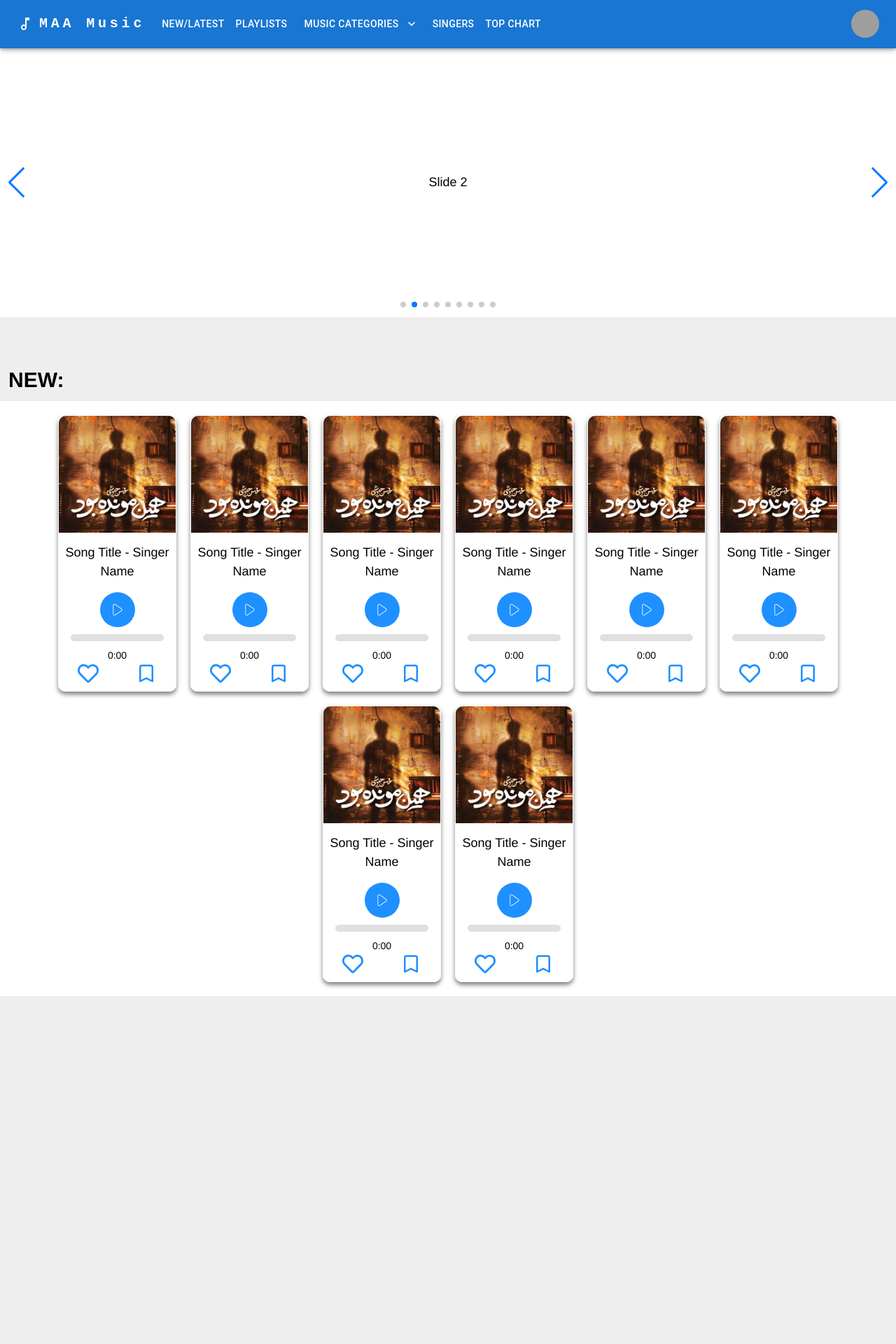
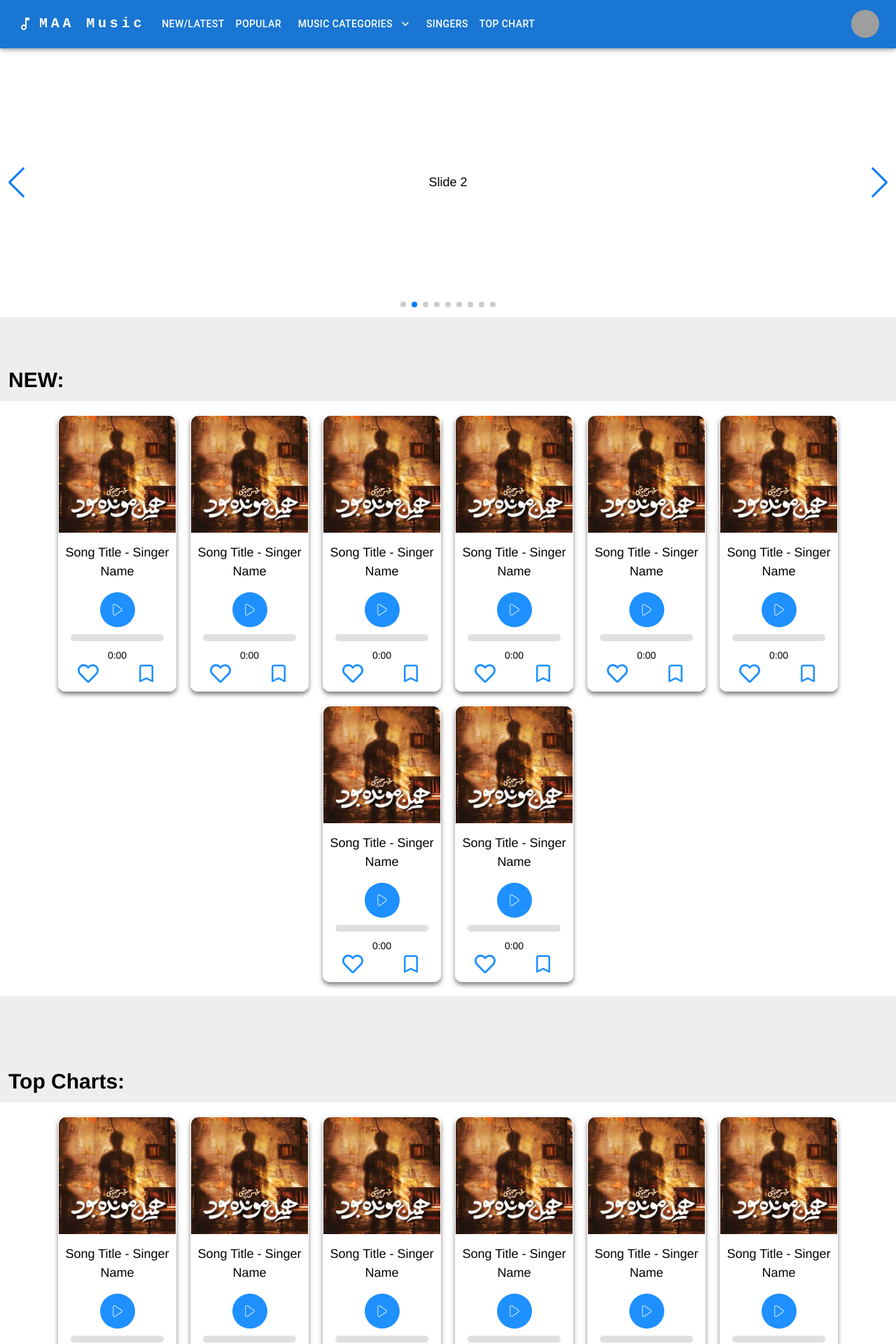
Before and after one commit to mohammadrezataghian/test-nextApp, a Next.js app: page / in a window 1280 px wide. Shown: the top 1920 px of the page at 70% size. Before the commit the page ends 1455 px from the top, so only its background shows below. Built offline with nearby package versions, Linux system fonts and the light colour scheme; grey boxes are pictures that could not be loaded.

Commit message:
handling links and dynamic titles

```diff
--- a/app/NavBar.tsx
+++ b/app/NavBar.tsx
@@ -1,35 +1,50 @@
-'use client'
-import * as React from 'react';
-import AppBar from '@mui/material/AppBar';
-import Box from '@mui/material/Box';
-import Toolbar from '@mui/material/Toolbar';
-import IconButton from '@mui/material/IconButton';
-import Typography from '@mui/material/Typography';
-import Menu from '@mui/material/Menu';
-import MenuIcon from '@mui/icons-material/Menu';
-import Container from '@mui/material/Container';
-import Avatar from '@mui/material/Avatar';
-import Button from '@mui/material/Button';
-import Tooltip from '@mui/material/Tooltip';
-import MenuItem from '@mui/material/MenuItem';
-import AudiotrackOutlinedIcon from '@mui/icons-material/AudiotrackOutlined';
-import CustomizedMenus from './Menu';
+"use client";
+import * as React from "react";
+import AppBar from "@mui/material/AppBar";
+import Box from "@mui/material/Box";
+import Toolbar from "@mui/material/Toolbar";
+import IconButton from "@mui/material/IconButton";
+import Typography from "@mui/material/Typography";
+import Menu from "@mui/material/Menu";
+import MenuIcon from "@mui/icons-material/Menu";
+import Container from "@mui/material/Container";
+import Avatar from "@mui/material/Avatar";
+import Button from "@mui/material/Button";
+import Tooltip from "@mui/material/Tooltip";
+import MenuItem from "@mui/material/MenuItem";
+import AudiotrackOutlinedIcon from "@mui/icons-material/AudiotrackOutlined";
+import CustomizedMenus from "./Menu";
+import Link from "next/link";
+import { usePathname } from "next/navigation";
+import classNames from "classnames";
 
 const pages = [
-  { title: 'New/Latest' },
-  { title: 'Playlists' },
+  { title: "New/Latest", href: "/new-latest" },
+  { title: "Popular", href: "./" },
   {
-    title: 'Music Categories',
-    subMenu: ['Pop', 'Rock', 'Jazz', 'Hip Hop', 'R & B']
+    title: "Music Categories",
+    href: "./",
+    subMenu: ["Pop", "Rock", "Jazz", "Hip Hop", "R & B", "Classic"],
   },
-  { title: 'Singers' },
-  { title: 'Top Chart' }
+  { title: "Singers", href: "./" },
+  { title: "Top Chart", href: "./" },
 ];
-const settings = ['Profile', 'Account', 'Dashboard', 'Logout'];
+const settings = ["Profile", "Account", "Dashboard", "Logout"];
 
 function ResponsiveAppBar() {
-  const [anchorElNav, setAnchorElNav] = React.useState<null | HTMLElement>(null);
-  const [anchorElUser, setAnchorElUser] = React.useState<null | HTMLElement>(null);
+  const [anchorElNav, setAnchorElNav] = React.useState<null | HTMLElement>(
+    null
+  );
+  const [anchorElUser, setAnchorElUser] = React.useState<null | HTMLElement>(
+    null
+  );
+
+  const router = usePathname();
+  React.useEffect(() => {
+    // Update the title based on the current route
+    const currentPage = pages.find((page) => page.href === router);
+    document.title = currentPage ? currentPage.title : "MAA MUSIC";
+  }, [router]);
 
   const handleOpenNavMenu = (event: React.MouseEvent<HTMLElement>) => {
     setAnchorElNav(event.currentTarget);
@@ -47,10 +62,13 @@ function ResponsiveAppBar() {
   };
 
   return (
+    <>
       <AppBar position="static">
         <Container maxWidth="xl">
           <Toolbar disableGutters>
-          <AudiotrackOutlinedIcon sx={{ display: { xs: 'none', md: 'flex' }, mr: 1 }} />
+            <AudiotrackOutlinedIcon
+              sx={{ display: { xs: "none", md: "flex" }, mr: 1 }}
+            />
             <Typography
               variant="h6"
               noWrap
@@ -58,18 +76,18 @@ function ResponsiveAppBar() {
               href="#app-bar-with-responsive-menu"
               sx={{
                 mr: 2,
-              display: { xs: 'none', md: 'flex' },
-              fontFamily: 'monospace',
+                display: { xs: "none", md: "flex" },
+                fontFamily: "monospace",
                 fontWeight: 700,
-              letterSpacing: '.3rem',
-              color: 'inherit',
-              textDecoration: 'none',
+                letterSpacing: ".3rem",
+                color: "inherit",
+                textDecoration: "none",
               }}
             >
-            MAA Music
+              <Link href="/">MAA Music</Link>
             </Typography>
 
-          <Box sx={{ flexGrow: 1, display: { xs: 'flex', md: 'none' } }}>
+            <Box sx={{ flexGrow: 1, display: { xs: "flex", md: "none" } }}>
               <IconButton
                 size="large"
                 aria-label="account of current user"
@@ -84,26 +102,38 @@ function ResponsiveAppBar() {
                 id="menu-appbar"
                 anchorEl={anchorElNav}
                 anchorOrigin={{
-                vertical: 'bottom',
-                horizontal: 'left',
+                  vertical: "bottom",
+                  horizontal: "left",
                 }}
                 keepMounted
                 transformOrigin={{
-                vertical: 'top',
-                horizontal: 'left',
+                  vertical: "top",
+                  horizontal: "left",
                 }}
                 open={Boolean(anchorElNav)}
                 onClose={handleCloseNavMenu}
-              sx={{ display: { xs: 'block', md: 'none' } }}
+                sx={{ display: { xs: "block", md: "none" } }}
               >
                 {pages.map((page) => (
                   <MenuItem key={page.title} onClick={handleCloseNavMenu}>
-                  <Typography sx={{ textAlign: 'center' }}>{page.title}</Typography>
+                    <Typography sx={{ textAlign: "center" }}>
+                      <Link
+                        href={`${page.href}`}
+                        className={classNames({
+                          "text-blue-500": page.href === router,
+                          "text-black": page.href !== router,
+                        })}
+                      >
+                        {page.title}
+                      </Link>
+                    </Typography>
                   </MenuItem>
                 ))}
               </Menu>
             </Box>
-          <AudiotrackOutlinedIcon sx={{ display: { xs: 'flex', md: 'none' }, mr: 1 }} />
+            <AudiotrackOutlinedIcon
+              sx={{ display: { xs: "flex", md: "none" }, mr: 1 }}
+            />
             <Typography
               variant="h5"
               noWrap
@@ -111,30 +141,49 @@ function ResponsiveAppBar() {
               href="#app-bar-with-responsive-menu"
               sx={{
                 mr: 2,
-              display: { xs: 'flex', md: 'none' },
+                display: { xs: "flex", md: "none" },
                 flexGrow: 1,
-              fontFamily: 'monospace',
+                fontFamily: "monospace",
                 fontWeight: 700,
-              letterSpacing: '.3rem',
-              color: 'inherit',
-              textDecoration: 'none',
+                letterSpacing: ".3rem",
+                color: "inherit",
+                textDecoration: "none",
               }}
             >
               MAA Music
             </Typography>
-          <Box  sx={{ flexGrow: 1, display: { xs: 'none', md: 'flex' },alignItems: 'center' }}>
+            <Box
+              sx={{
+                flexGrow: 1,
+                display: { xs: "none", md: "flex" },
+                alignItems: "center",
+              }}
+            >
               {pages.map((page) => (
                 <Box key={page.title}>
                   {/* If the page has a submenu, render CustomizedMenus */}
                   {page.subMenu ? (
-        <CustomizedMenus menuTitle={page.title} subMenu={page.subMenu} />
+                    <CustomizedMenus
+                      menuTitle={page.title}
+                      subMenu={page.subMenu}
+                    />
                   ) : (
+                    <Link href={page.href} passHref>
                       <Button
                         onClick={handleCloseNavMenu}
-          sx={{ my: 2, color: 'white', display: 'block' }}
+                        sx={{
+                          my: 2,
+                          color: page.href === router ? "black" : "white",
+                          display: "block",
+                          "&:hover": {
+                            backgroundColor: "lightblue",
+                            color:"black" // Hover background color
+                          },
+                        }}
                       >
                         {page.title}
                       </Button>
+                    </Link>
                   )}
                 </Box>
               ))}
@@ -146,24 +195,26 @@ function ResponsiveAppBar() {
                 </IconButton>
               </Tooltip>
               <Menu
-              sx={{ mt: '45px' }}
+                sx={{ mt: "45px" }}
                 id="menu-appbar"
                 anchorEl={anchorElUser}
                 anchorOrigin={{
-                vertical: 'top',
-                horizontal: 'right',
+                  vertical: "top",
+                  horizontal: "right",
                 }}
                 keepMounted
                 transformOrigin={{
-                vertical: 'top',
-                horizontal: 'right',
+                  vertical: "top",
+                  horizontal: "right",
                 }}
                 open={Boolean(anchorElUser)}
                 onClose={handleCloseUserMenu}
               >
                 {settings.map((setting) => (
                   <MenuItem key={setting} onClick={handleCloseUserMenu}>
-                  <Typography sx={{ textAlign: 'center' }}>{setting}</Typography>
+                    <Typography sx={{ textAlign: "center" }}>
+                      {setting}
+                    </Typography>
                   </MenuItem>
                 ))}
               </Menu>
@@ -171,6 +222,7 @@ function ResponsiveAppBar() {
           </Toolbar>
         </Container>
       </AppBar>
+    </>
   );
 }
 export default ResponsiveAppBar;
--- a/app/layout.tsx
+++ b/app/layout.tsx
@@ -1,6 +1,7 @@
 import type { Metadata } from "next";
 import localFont from "next/font/local";
 import "./globals.css";
+import Home from "./page";
 
 
 const geistSans = localFont({
@@ -15,7 +16,6 @@ const geistMono = localFont({
 });
 
 export const metadata: Metadata = {
-  title: "MAA MUSIC",
   description: "Generated by create next app",
   icons: {
     icon: "/images/favicon/maamusic.png",
--- /dev/null
+++ b/app/new-latest/page.tsx
@@ -0,0 +1,14 @@
+import React from 'react'
+import ResponsiveAppBar from '../NavBar'
+
+const newLatest = () => {
+  return (
+    <>
+      <nav className="w-full sticky top-0 left-0 z-50">
+    <ResponsiveAppBar/>
+  </nav>
+    </>
+  )
+}
+
+export default newLatest
--- a/app/page.tsx
+++ b/app/page.tsx
@@ -15,7 +15,39 @@ const Home = () => {
     <h1 className="w-full h-7 ps-3 font-bold text-3xl mb-5 ">
       NEW:
     </h1>
-    <div className="w-full flex justify-center gap-5 flex-wrap bg-white py-5">
+    <div className="w-full flex justify-center gap-5 flex-wrap bg-white py-5 px-2">
+    <MusicCard/>
+    <MusicCard/>
+    <MusicCard/>
+    <MusicCard/>
+    <MusicCard/>
+    <MusicCard/>
+    <MusicCard/>
+    <MusicCard/>
+    </div>
+
+  </div>
+  <div className="w-full  mt-10  py-8  overflow-hidden">
+    <h1 className="w-full h-7 ps-3 font-bold text-3xl mb-5 ">
+      Top Charts:
+    </h1>
+    <div className="w-full flex justify-center gap-5 flex-wrap bg-white py-5 px-2">
+    <MusicCard/>
+    <MusicCard/>
+    <MusicCard/>
+    <MusicCard/>
+    <MusicCard/>
+    <MusicCard/>
+    <MusicCard/>
+    <MusicCard/>
+    </div>
+
+  </div>
+  <div className="w-full  mt-10  py-8  overflow-hidden">
+    <h1 className="w-full h-7 ps-3 font-bold text-3xl mb-5 ">
+      Popular:
+    </h1>
+    <div className="w-full flex justify-center gap-5 flex-wrap bg-white py-5 px-2">
     <MusicCard/>
     <MusicCard/>
     <MusicCard/>
--- a/package.json
+++ b/package.json
@@ -13,6 +13,7 @@
     "@emotion/styled": "^11.13.0",
     "@mui/icons-material": "^6.1.3",
     "@mui/material": "^6.1.3",
+    "classnames": "^2.5.1",
     "next": "14.2.12",
     "react": "^18",
     "react-dom": "^18",
```
Also changed, not shown: 1 other file (tests, documents, lock files or other folders). Lines whose indentation alone changed are shown as unchanged.
